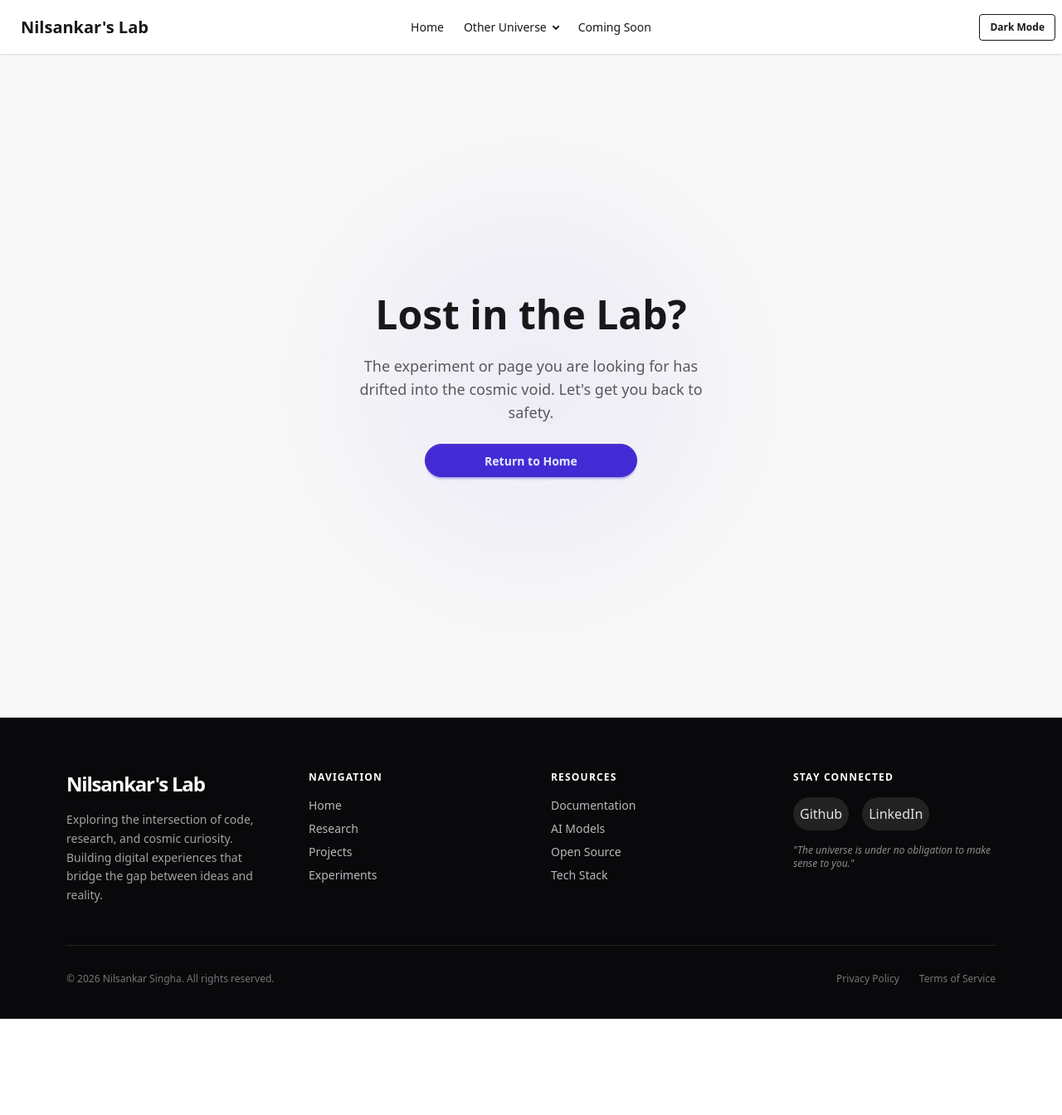
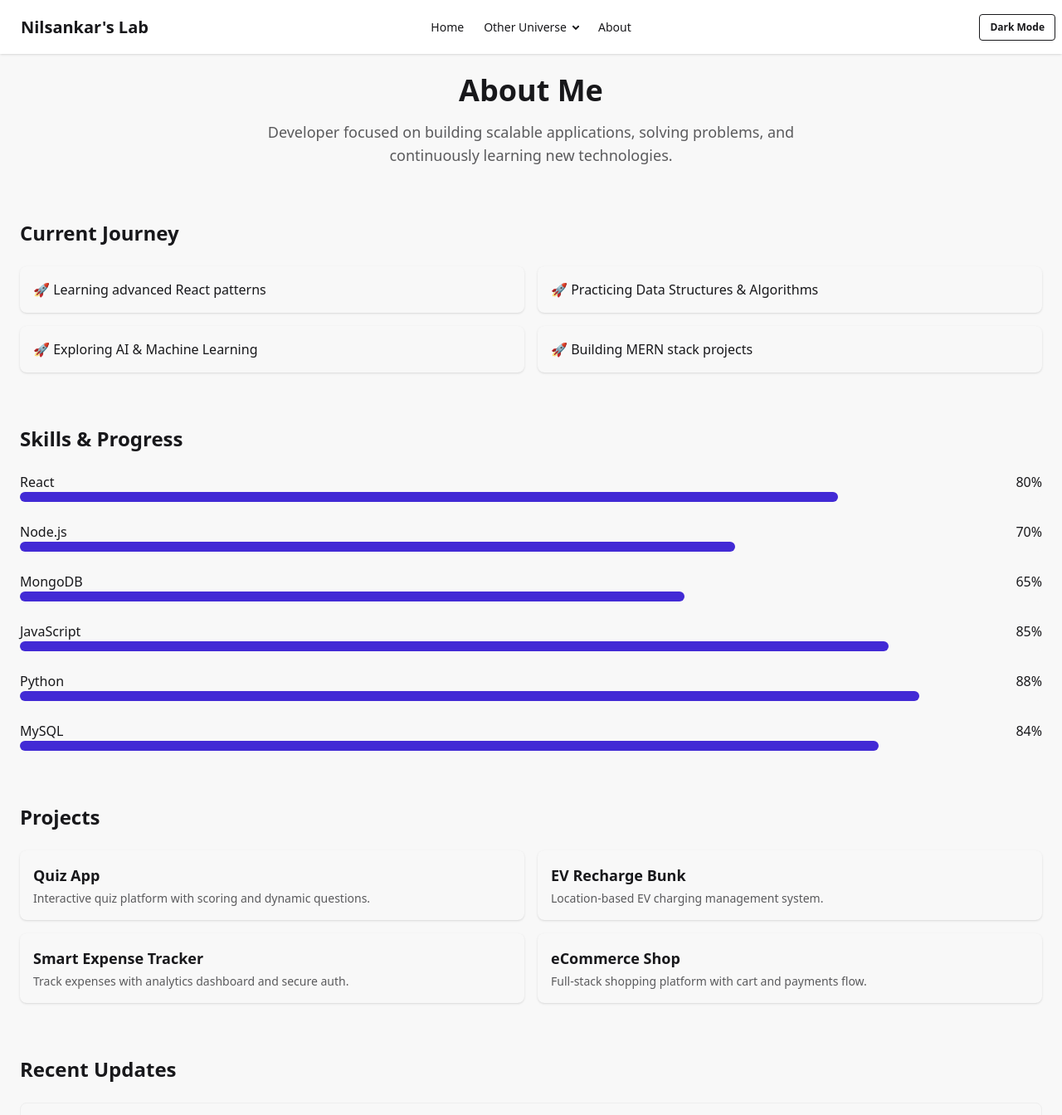
Before and after one commit to nilsankarhaobam/nilsankar-portfolio, a Next.js app: page /about in a window 1280 px wide. Before the commit this address had no page. Shown: the top 1344 px of the page at 83% size. Before the commit the page ends 1228 px from the top, so only its background shows below. Built offline with nearby package versions, Linux system fonts and the light colour scheme.

Commit message:
update about page

```diff
--- /dev/null
+++ b/src/app/about/page.jsx
@@ -0,0 +1,160 @@
+'use client'
+import { motion } from 'motion/react'
+
+export default function About() {
+  const fruits = ["🍎", "🍌", "🍉", "🍇", "🍍", "🥭"];
+
+  const updates = [
+    "Learning advanced React patterns",
+    "Practicing Data Structures & Algorithms",
+    "Exploring AI & Machine Learning",
+    "Building MERN stack projects",
+  ];
+
+  const skills = [
+    { name: "React", level: 80 },
+    { name: "Node.js", level: 70 },
+    { name: "MongoDB", level: 65 },
+    { name: "JavaScript", level: 85 },
+    { name: "Python", level: 88 },
+    { name: "MySQL", level: 84 },
+  ];
+
+  const projects = [
+    {
+      title: "Quiz App",
+      desc: "Interactive quiz platform with scoring and dynamic questions.",
+    },
+    {
+      title: "EV Recharge Bunk",
+      desc: "Location-based EV charging management system.",
+    },
+    {
+      title: "Smart Expense Tracker",
+      desc: "Track expenses with analytics dashboard and secure auth.",
+    },
+    {
+      title: "eCommerce Shop",
+      desc: "Full-stack shopping platform with cart and payments flow.",
+    },
+  ];
+
+  return (
+    <div className="p-6 space-y-16">
+
+      {/* HERO */}
+      <motion.div
+        initial={{ opacity: 0, y: 40 }}
+        animate={{ opacity: 1, y: 0 }}
+        transition={{ duration: 0.6 }}
+        className="text-center space-y-4"
+      >
+        <h1 className="text-4xl font-bold">About Me</h1>
+        <p className="text-lg opacity-70 max-w-2xl mx-auto">
+          Developer focused on building scalable applications, solving problems,
+          and continuously learning new technologies.
+        </p>
+      </motion.div>
+
+
+      {/* CURRENT JOURNEY */}
+      <div className="space-y-6">
+        <h2 className="text-2xl font-semibold">Current Journey</h2>
+
+        <div className="grid md:grid-cols-2 gap-4">
+          {updates.map((item, i) => (
+            <motion.div
+              key={i}
+              initial={{ opacity: 0, y: 20 }}
+              whileInView={{ opacity: 1, y: 0 }}
+              transition={{ delay: i * 0.2 }}
+              className="card bg-base-200 p-4 shadow"
+            >
+              🚀 {item}
+            </motion.div>
+          ))}
+        </div>
+      </div>
+
+
+      {/* SKILLS */}
+      <div className="space-y-6">
+        <h2 className="text-2xl font-semibold">Skills & Progress</h2>
+
+        {skills.map((skill, index) => (
+          <div key={index}>
+            <div className="flex justify-between">
+              <p>{skill.name}</p>
+              <p>{skill.level}%</p>
+            </div>
+
+            <div className="w-full bg-base-200 rounded-full h-3">
+              <motion.div
+                initial={{ width: 0 }}
+                whileInView={{ width: `${skill.level}%` }}
+                transition={{ duration: 1 }}
+                className="bg-primary h-3 rounded-full"
+              />
+            </div>
+          </div>
+        ))}
+      </div>
+
+
+      {/* PROJECTS */}
+      <div className="space-y-6">
+        <h2 className="text-2xl font-semibold">Projects</h2>
+
+        <div className="grid md:grid-cols-2 gap-4">
+          {projects.map((project, i) => (
+            <motion.div
+              key={i}
+              whileHover={{ scale: 1.03 }}
+              className="card bg-base-200 p-4 shadow cursor-pointer"
+            >
+              <h3 className="font-semibold text-lg">{project.title}</h3>
+              <p className="text-sm opacity-70 mt-1">{project.desc}</p>
+            </motion.div>
+          ))}
+        </div>
+      </div>
+
+
+      {/* RECENT UPDATES */}
+      <div className="space-y-6">
+        <h2 className="text-2xl font-semibold">Recent Updates</h2>
+
+        <div className="space-y-3">
+          {updates.map((item, i) => (
+            <motion.div
+              key={i}
+              whileHover={{ scale: 1.02 }}
+              className="p-3 border border-base-300 rounded-lg"
+            >
+              ✨ {item}
+            </motion.div>
+          ))}
+        </div>
+      </div>
+
+
+      {/* FUN */}
+      <div className="text-center space-y-4">
+        <h2 className="text-2xl font-semibold">Just for Fun</h2>
+
+        <div className="flex justify-center gap-4 flex-wrap text-4xl">
+          {fruits.map((fruit, index) => (
+            <motion.span
+              key={index}
+              animate={{ y: [0, -20, 0] }}
+              transition={{ repeat: Infinity, duration: 1 + index * 0.2 }}
+            >
+              {fruit}
+            </motion.span>
+          ))}
+        </div>
+      </div>
+
+    </div>
+  );
+}
--- a/src/components/Navbar.jsx
+++ b/src/components/Navbar.jsx
@@ -13,6 +13,8 @@ const Navbar = () => {
     }
   return (
     <div className="navbar bg-base-100 shadow-sm">
+
+        {/* Mobile View */}
         <div className="navbar-start">
             <div className="dropdown">
             <div tabIndex={0} role="button" className="btn btn-ghost lg:hidden">
@@ -32,8 +34,10 @@ const Navbar = () => {
                 <li><a>Coming Soon</a></li>
             </ul>
             </div>
-            <a className="btn btn-ghost text-xl">Nilsankar&apos;s Lab</a>
+            <Link href="/" className="btn btn-ghost text-xl">Nilsankar&apos;s Lab</Link>
         </div>
+
+        {/* Desktop View */}
         <div className="navbar-center hidden lg:flex">
             <ul className="menu menu-horizontal px-1">
             <li><Link href='/'>Home</Link></li>
@@ -47,7 +51,7 @@ const Navbar = () => {
                 </ul>
                 </details>
             </li>
-            <li><a>Coming Soon</a></li>
+            <li><Link href='/about'>About</Link></li>
             </ul>
         </div>
         <div className="navbar-end">
```
